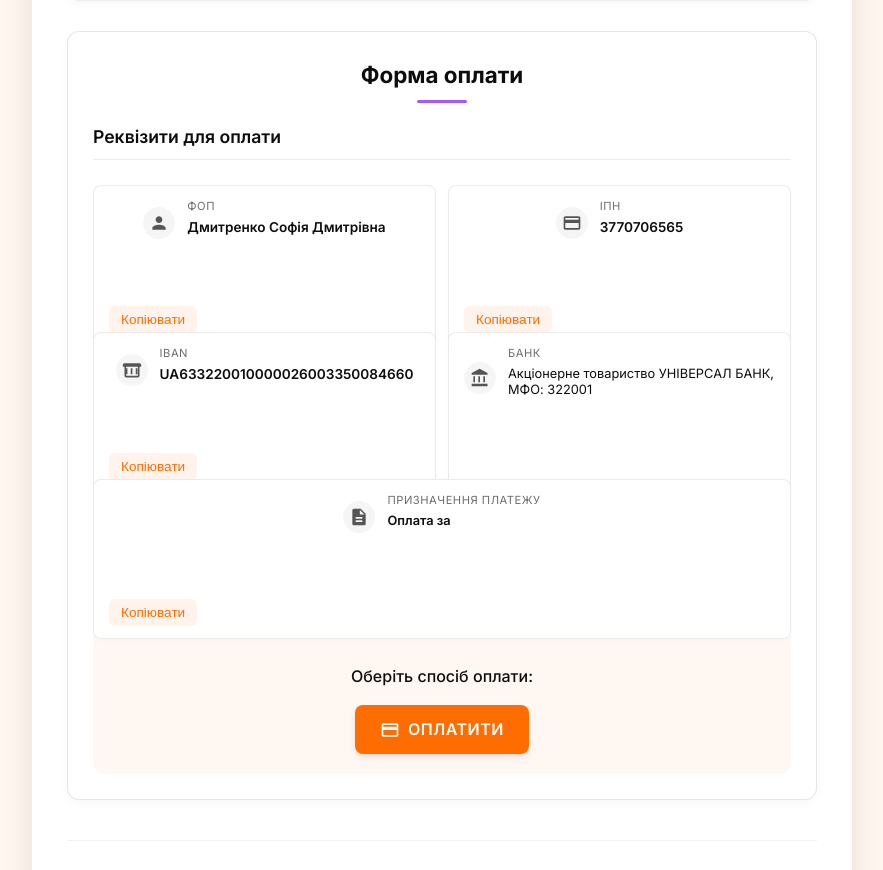
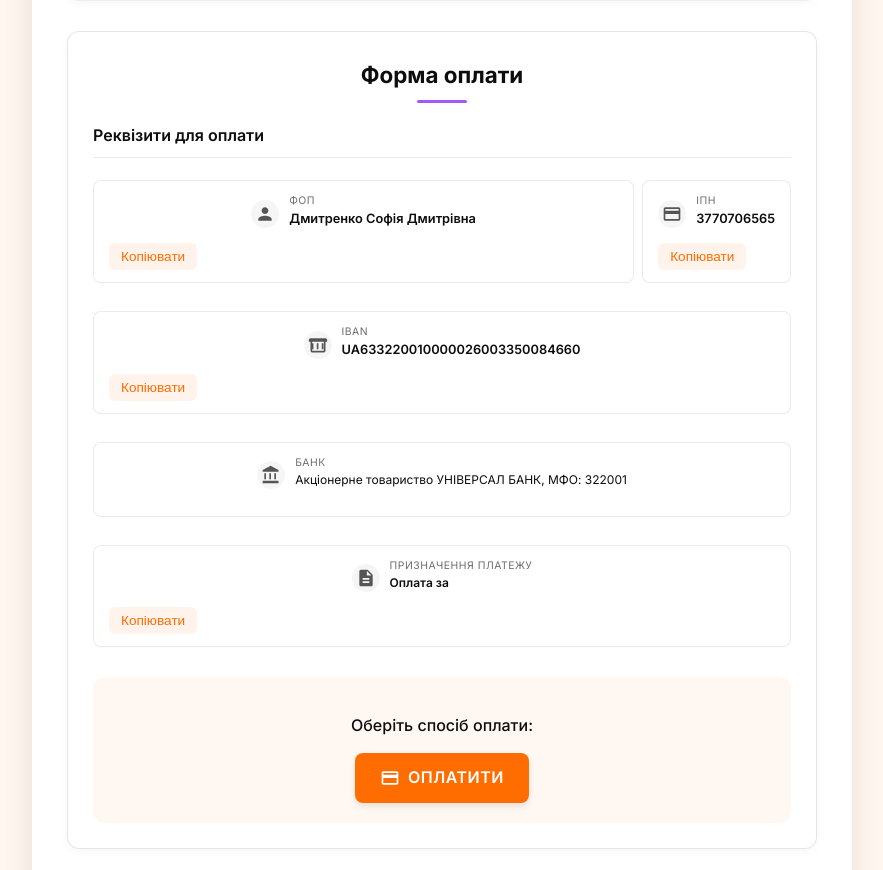
Before and after one commit to Sophie-sd/prometeylabs-payment, a Django app: template myproject/payment/templates/payment/payment_page.html in a window 1280 px wide. Shown: the part 1396-2266 px from the top of the page, without its empty margins (198-1081 px from the left). Run offline with Django 4.2, Linux system fonts and the light colour scheme; the template is opened without the code that fills it, so the values that code supplies are empty.

Commit message:
Змінено структуру реквізитів: ФОП та ІПН в одному рядку, статичний банк без рамок, зменшено відступи

```diff
--- a/myproject/payment/static/payment/css/style.css
+++ b/myproject/payment/static/payment/css/style.css
@@ -374,14 +374,14 @@ a:hover {
 
 /* Реквізити */
 .payment-requisites {
-    margin-bottom: 25px;
+    margin-bottom: 20px;
 }
 
 .payment-requisites h3 {
-    font-size: 1.1rem;
+    font-size: 1rem;
     font-weight: 600;
     color: var(--color-text-main);
-    margin-bottom: 15px;
+    margin-bottom: 12px;
     text-align: left;
     padding-bottom: 8px;
     border-bottom: 1px solid rgba(0, 0, 0, 0.08);
@@ -390,41 +390,56 @@ a:hover {
 .requisites-grid {
     display: grid;
     grid-template-columns: 1fr;
-    gap: 12px;
+    gap: 8px;
 }
 
 .requisites-field {
     display: flex;
     flex-direction: column;
     background-color: rgba(255, 255, 255, 0.95);
-    padding: 15px;
-    border-radius: 10px;
+    padding: 10px 12px;
+    border-radius: 8px;
     border: 1px solid rgba(0, 0, 0, 0.08);
     transition: all 0.2s ease;
-    box-shadow: 0 2px 5px rgba(0, 0, 0, 0.02);
-    height: 100%;
+    box-shadow: 0 1px 3px rgba(0, 0, 0, 0.02);
 }
 
 .requisites-field:hover {
     background-color: rgba(255, 255, 255, 1);
-    box-shadow: 0 3px 10px rgba(0, 0, 0, 0.05);
+    box-shadow: 0 2px 6px rgba(0, 0, 0, 0.05);
     border-color: rgba(0, 0, 0, 0.12);
-    transform: translateY(-2px);
+    transform: translateY(-1px);
+}
+
+/* Спеціальні стилі для банку - без рамки та ефектів */
+.bank-details {
+    background-color: transparent;
+    border: none;
+    box-shadow: none;
+    padding: 5px 12px;
+    margin: 0;
+}
+
+.bank-details:hover {
+    background-color: transparent;
+    box-shadow: none;
+    transform: none;
+    border: none;
 }
 
 .requisites-header {
     display: flex;
     align-items: center;
-    margin-bottom: 12px;
+    margin-bottom: 8px;
 }
 
 .requisites-icon {
-    margin-right: 12px;
+    margin-right: 10px;
     display: flex;
     align-items: center;
     justify-content: center;
-    min-width: 32px;
-    height: 32px;
+    min-width: 28px;
+    height: 28px;
     background-color: rgba(0, 0, 0, 0.04);
     border-radius: 50%;
     color: #555555;
@@ -434,20 +449,20 @@ a:hover {
     display: flex;
     flex-direction: column;
     flex-grow: 1;
-    margin-bottom: 12px;
+    margin-bottom: 8px;
 }
 
 .requisites-content label {
-    font-size: 0.7rem;
+    font-size: 0.65rem;
     text-transform: uppercase;
     letter-spacing: 0.5px;
     color: var(--color-text-sub);
-    margin-bottom: 3px;
+    margin-bottom: 2px;
 }
 
 .requisites-content span {
-    font-size: 0.85rem;
-    line-height: 1.25;
+    font-size: 0.8rem;
+    line-height: 1.2;
     word-break: break-word;
 }
 
@@ -458,8 +473,8 @@ a:hover {
 
 .bank-details .requisites-content span,
 .payment-purpose .requisites-content span {
-    font-size: 0.8rem;
-    line-height: 1.25;
+    font-size: 0.75rem;
+    line-height: 1.2;
 }
 
 .copy-btn {
@@ -467,9 +482,9 @@ a:hover {
     border: none;
     color: var(--color-accent-primary);
     cursor: pointer;
-    padding: 5px 10px;
-    font-size: 0.8rem;
-    border-radius: 6px;
+    padding: 4px 8px;
+    font-size: 0.75rem;
+    border-radius: 4px;
     transition: all 0.2s;
     font-weight: 500;
     white-space: nowrap;
@@ -515,12 +530,18 @@ a:hover {
 /* Адаптивність для більших екранів */
 @media (min-width: 640px) {
     .requisites-grid {
-        grid-template-columns: 1fr 1fr;
+        grid-template-areas:
+            "fop ipn"
+            "iban iban"
+            "bank bank"
+            "purpose purpose";
     }
 
-    .payment-purpose {
-        grid-column: span 2;
-    }
+    .requisites-field:nth-child(1) { grid-area: fop; }
+    .requisites-field:nth-child(2) { grid-area: ipn; }
+    .requisites-field:nth-child(3) { grid-area: iban; }
+    .requisites-field:nth-child(4) { grid-area: bank; }
+    .requisites-field:nth-child(5) { grid-area: purpose; }
 }
 
 /* Адаптивність */
```
Also changed, not shown: 1 other file.
